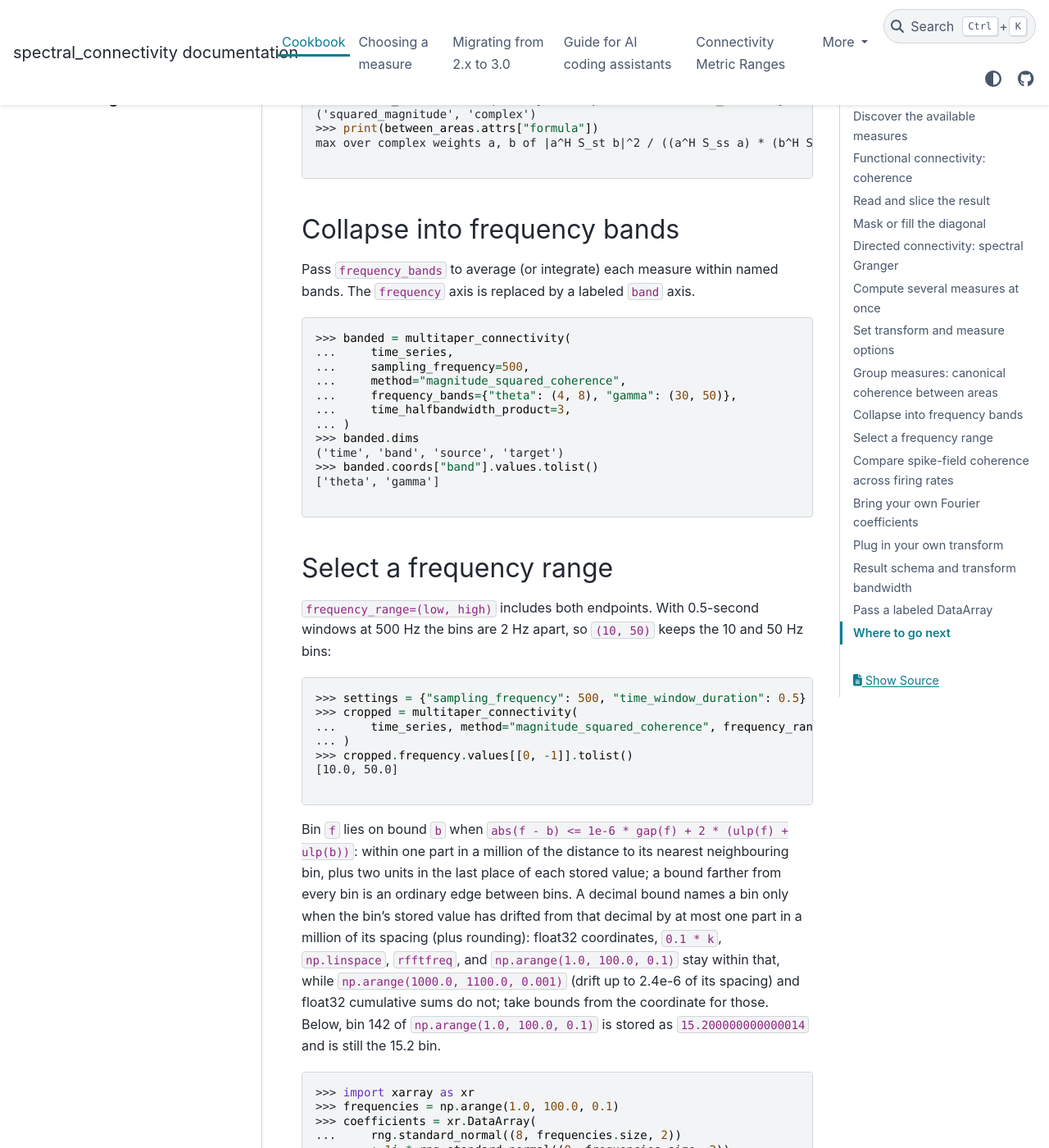
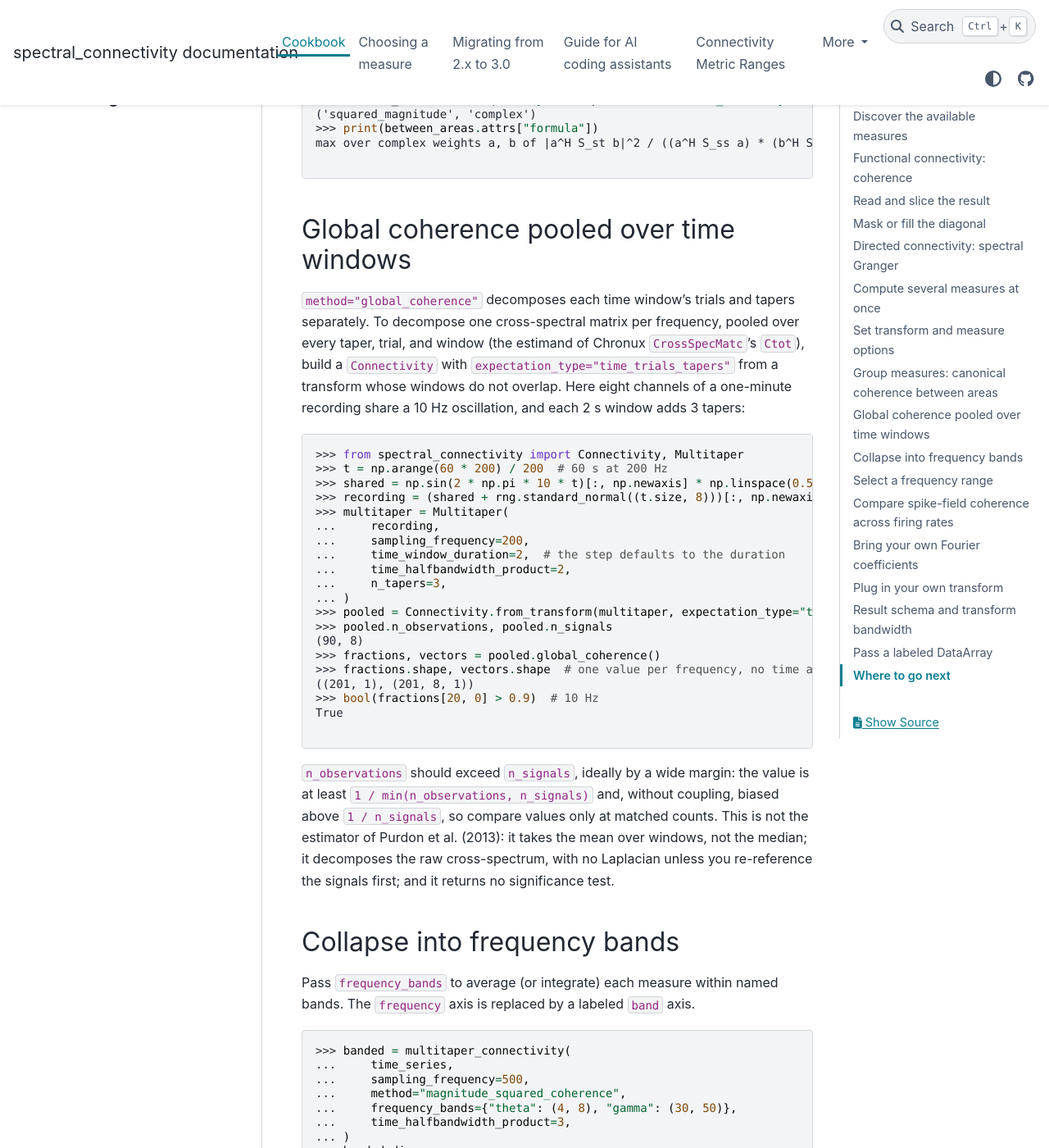
Before and after one commit to Eden-Kramer-Lab/spectral_connectivity, a Sphinx documentation site: the page built from docs/cookbook.md, in a window 1280 px wide and 1400 px high, scrolled down 7016 px. Shown: the whole window at 82% size. Built offline with Sphinx 7.4.7 and the PyData theme 0.15.4, drawn with Linux system fonts in a browser that asks for light colours; pages that are not in the unit, such as notebooks, are missing from menus; the version number could not be read and is left out.

Commit message:
Show how to pool time windows for global coherence
The wrappers compute global coherence per window, and the way to pool the
windows was not shown anywhere. The global_coherence Examples (a doctest)
and a cookbook recipe (doctested by tests/test_cookbook.py) now build
non-overlapping 2 s windows of 3 tapers and call
Connectivity.from_transform(..., expectation_type="time_trials_tapers")
.global_coherence(). Both say that n_observations should exceed n_signals,
ideally by a wide margin, and how this differs from Purdon et al. 2013:
the mean over windows, not the median; the raw cross-spectrum, with no
Laplacian unless the user applies one; no significance test. The
multitaper_connectivity docstring points to the route.

Co-Authored-By: Claude Opus 5.5 <noreply@anthropic.com>

````diff
--- a/docs/cookbook.md
+++ b/docs/cookbook.md
@@ -334,6 +334,46 @@ say so:
 max over complex weights a, b of |a^H S_st b|^2 / ((a^H S_ss a) * (b^H S_tt b)), with S_st the cross-spectral matrix from the source group's signals to the target group's
 
 ```
+
+## Global coherence pooled over time windows
+
+`method="global_coherence"` decomposes each time window's trials and tapers
+separately. To decompose one cross-spectral matrix per frequency, pooled over
+every taper, trial, and window (the estimand of Chronux `CrossSpecMatc`'s
+`Ctot`), build a `Connectivity` with `expectation_type="time_trials_tapers"`
+from a transform whose windows do not overlap. Here eight channels of a
+one-minute recording share a 10 Hz oscillation, and each 2 s window adds 3
+tapers:
+
+```python
+>>> from spectral_connectivity import Connectivity, Multitaper
+>>> t = np.arange(60 * 200) / 200  # 60 s at 200 Hz
+>>> shared = np.sin(2 * np.pi * 10 * t)[:, np.newaxis] * np.linspace(0.5, 1.5, 8)
+>>> recording = (shared + rng.standard_normal((t.size, 8)))[:, np.newaxis, :]
+>>> multitaper = Multitaper(
+...     recording,
+...     sampling_frequency=200,
+...     time_window_duration=2,  # the step defaults to the duration
+...     time_halfbandwidth_product=2,
+...     n_tapers=3,
+... )
+>>> pooled = Connectivity.from_transform(multitaper, expectation_type="time_trials_tapers")
+>>> pooled.n_observations, pooled.n_signals
+(90, 8)
+>>> fractions, vectors = pooled.global_coherence()
+>>> fractions.shape, vectors.shape  # one value per frequency, no time axis
+((201, 1), (201, 8, 1))
+>>> bool(fractions[20, 0] > 0.9)  # 10 Hz
+True
+
+```
+
+`n_observations` should exceed `n_signals`, ideally by a wide margin: the value
+is at least `1 / min(n_observations, n_signals)` and, without coupling, biased
+above `1 / n_signals`, so compare values only at matched counts. This is not
+the estimator of Purdon et al. (2013): it takes the mean over windows, not the
+median; it decomposes the raw cross-spectrum, with no Laplacian unless you
+re-reference the signals first; and it returns no significance test.
 
 ## Collapse into frequency bands
 
````
Also changed, not shown: CHANGELOG.md (+5 -1 lines), 2 other files.
